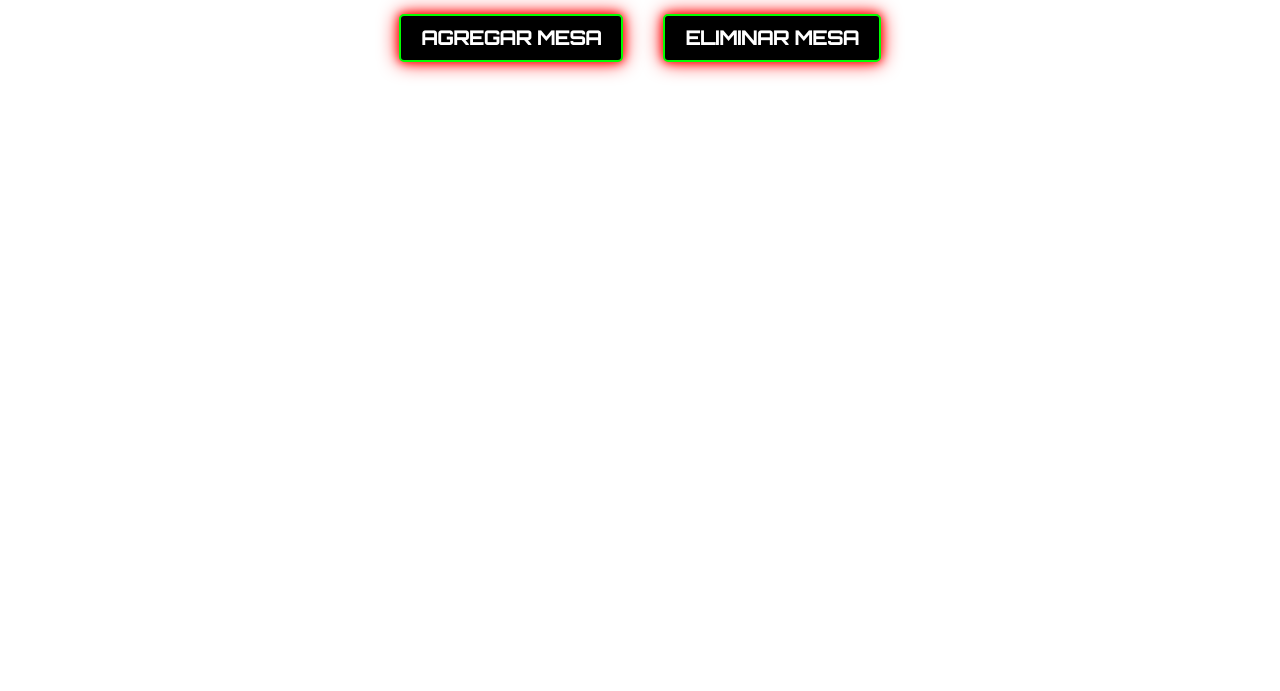
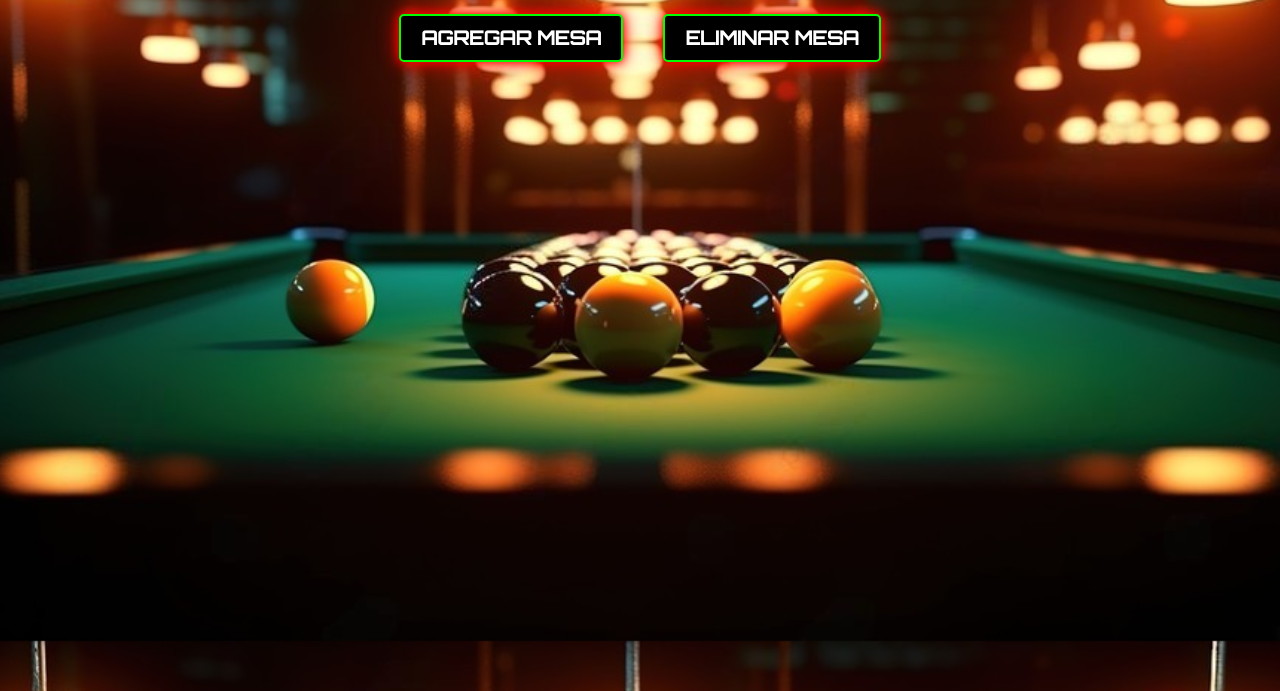
Before and after one commit to ReimKaioh/cronometro-billar, a plain HTML site: page index.html in a window 1280 px wide. Shown: the part 159-850 px from the top of the page. Drawn offline with Linux system fonts and the light colour scheme.

Commit message:
Update styles.css

```diff
--- a/styles/styles.css
+++ b/styles/styles.css
@@ -1,6 +1,6 @@
 body {
     font-family: 'Orbitron', sans-serif;
-    background-image: url('fondo.png');
+    background-image: url('fondo.jpeg');
     background-size: cover;
     background-position: center;
     background-repeat: no-repeat;
```
